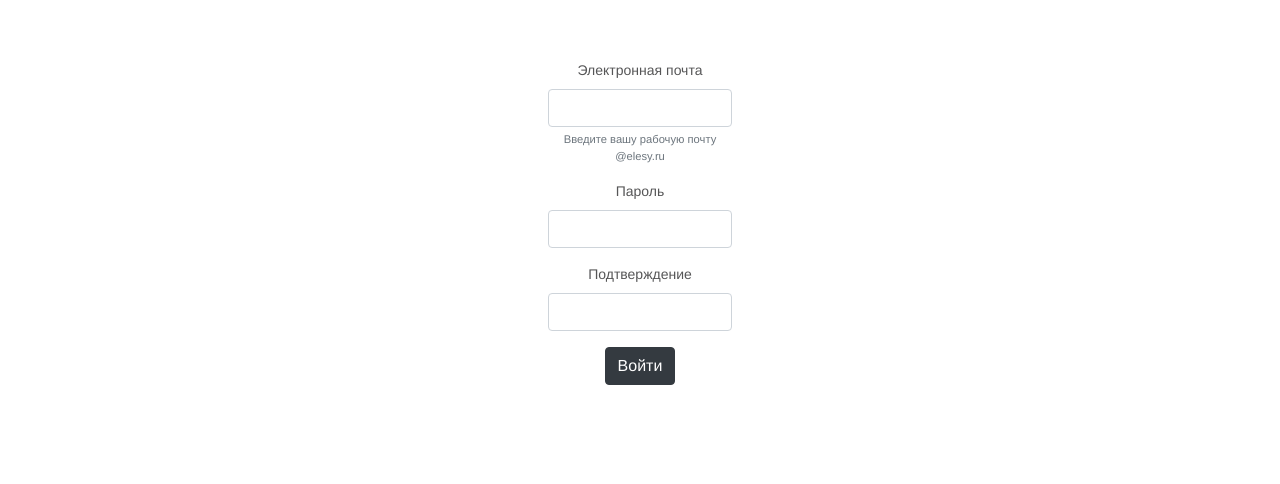
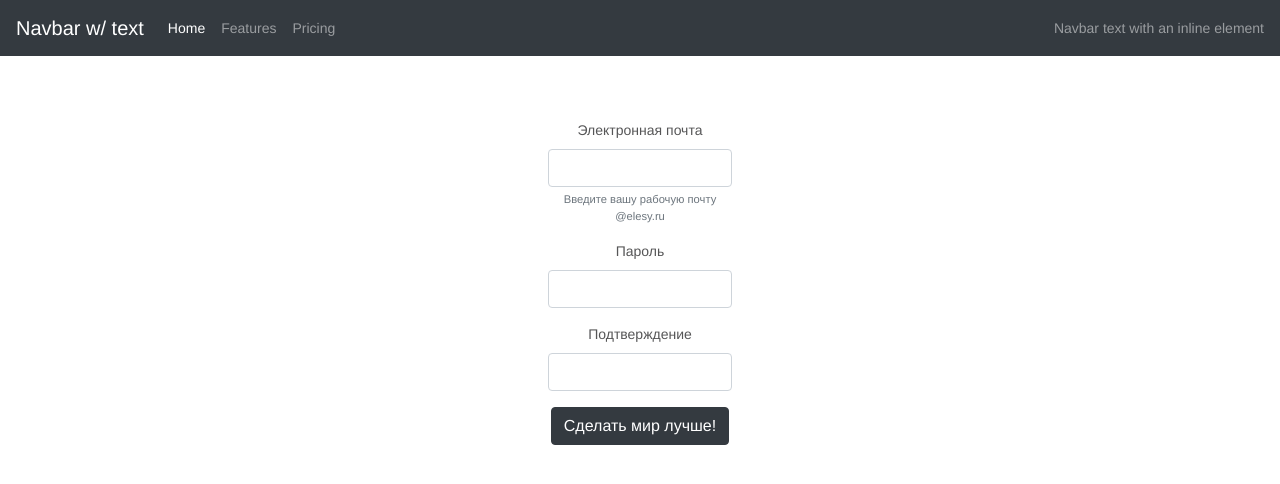
Before and after one commit to Styford/proclient, a Vue app: page /user/registration in a window 1280 px wide. Shown: the top 484 px of the page. Built offline with nearby package versions, Linux system fonts and the light colour scheme.

Commit message:
Registration.vue

```diff
--- a/package.json
+++ b/package.json
@@ -12,6 +12,7 @@
   "dependencies": {
     "axios": "^0.18.0",
     "bootstrap": "^4.4.1",
+    "bootstrap-vue": "^2.13.1",
     "vue": "^2.5.2",
     "vue-router": "^3.0.1"
   },
--- a/src/App.vue
+++ b/src/App.vue
@@ -1,5 +1,27 @@
 <template>
   <div id="app">
+    <nav class="navbar navbar-expand-lg navbar-dark bg-dark">
+      <a class="navbar-brand" href="#">Navbar w/ text</a>
+      <button class="navbar-toggler" type="button" data-toggle="collapse" data-target="#navbarText" aria-controls="navbarText" aria-expanded="false" aria-label="Toggle navigation">
+        <span class="navbar-toggler-icon"></span>
+      </button>
+      <div class="collapse navbar-collapse" id="navbarText">
+        <ul class="navbar-nav mr-auto">
+          <li class="nav-item active">
+            <a class="nav-link" href="#">Home <span class="sr-only">(current)</span></a>
+          </li>
+          <li class="nav-item">
+            <a class="nav-link" href="#">Features</a>
+          </li>
+          <li class="nav-item">
+            <a class="nav-link" href="#">Pricing</a>
+          </li>
+        </ul>
+        <span class="navbar-text">
+          Navbar text with an inline element
+        </span>
+      </div>
+    </nav>
     <router-view/>
   </div>
 </template>
@@ -19,6 +41,5 @@
   -moz-osx-font-smoothing: grayscale;
   text-align: center;
   color: #565657;
-  margin-top: 60px;
 }
 </style>
--- a/src/components/Registration.vue
+++ b/src/components/Registration.vue
@@ -1,6 +1,7 @@
 <template>
+  <div id="registration">
     <div class="container align-middle col-sm-5 col-md-3 col-lg-2 col-xl-2">
-    <form>
+      <form  @submit="login">
         <div class="form-group">
           <label for="exampleInputEmail1">Электронная почта</label>
           <input
@@ -8,6 +9,8 @@
             class="form-control"
             id="exampleInputEmail1"
             aria-describedby="emailHelp"
+            v-model="email"
+            required
           />
           <small
             id="emailHelp"
@@ -16,14 +19,17 @@
         </div>
         <div class="form-group">
           <label for="exampleInputPassword1">Пароль</label>
-        <input type="password" class="form-control" id="exampleInputPassword1" />
+          <input required v-model="pass1" type="password" class="form-control" id="exampleInputPassword1" />
         </div>
         <div class="form-group">
           <label for="exampleInputPassword2">Подтверждение</label>
-        <input type="password" class="form-control" id="exampleInputPassword2" />
+          <input required v-model="pass2" type="password" class="form-control" id="exampleInputPassword2" />
+          <span style="color: red"> {{response}} </span>
         </div>
-      <button type="submit" class="btn btn-dark">Войти</button>
+
+        <button type="submit" class="btn btn-dark">Сделать мир лучше!</button>
       </form>
+    </div>
   </div>
 </template>
 
@@ -41,16 +47,39 @@
     };
   },
   methods: {
-    login() {
+    login(evt) {
+      evt.preventDefault();
+      this.response = "";
       const path = 'http://localhost:5000/user/registration';
-      axios.post(path, payload)
+      if (this.pass1 == this.pass2) {
+        this.payload = {
+          "email" : this.email,
+          "password" : this.pass1
+        },
+        console.log(this.payload)
+        axios.post(path, this.payload)
           .then((res) => {
             this.response = res.data.response;
+
           })
           .catch((error) => {
             console.error(error);
           })
+      } else {
+        this.response = "Пароли не совпадают";
+        this.pass1 = "";
+        this.pass2 = "";
       }
     }
+  },
+  created() {
+        //this.login();
+    },
 }
 </script>
+
+<style scoped>
+  #registration {
+    margin-top: 5%;
+  }
+</style>
```
Also changed, not shown: 1 other file (tests, documents, lock files or other folders). Lines whose indentation alone changed are shown as unchanged.
